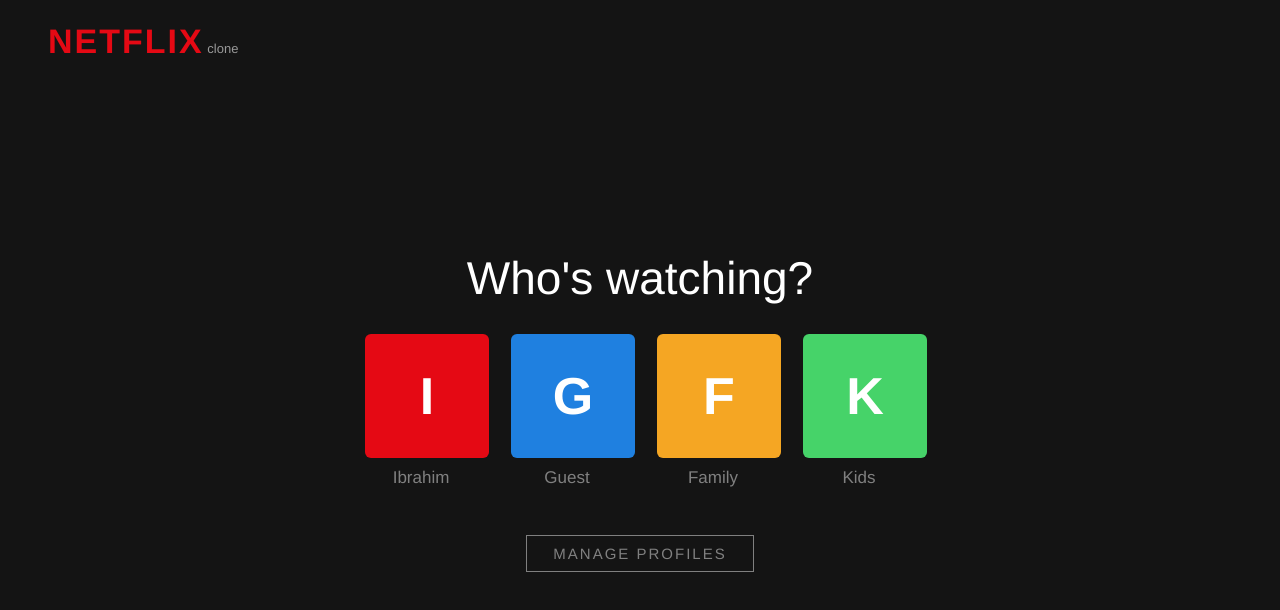
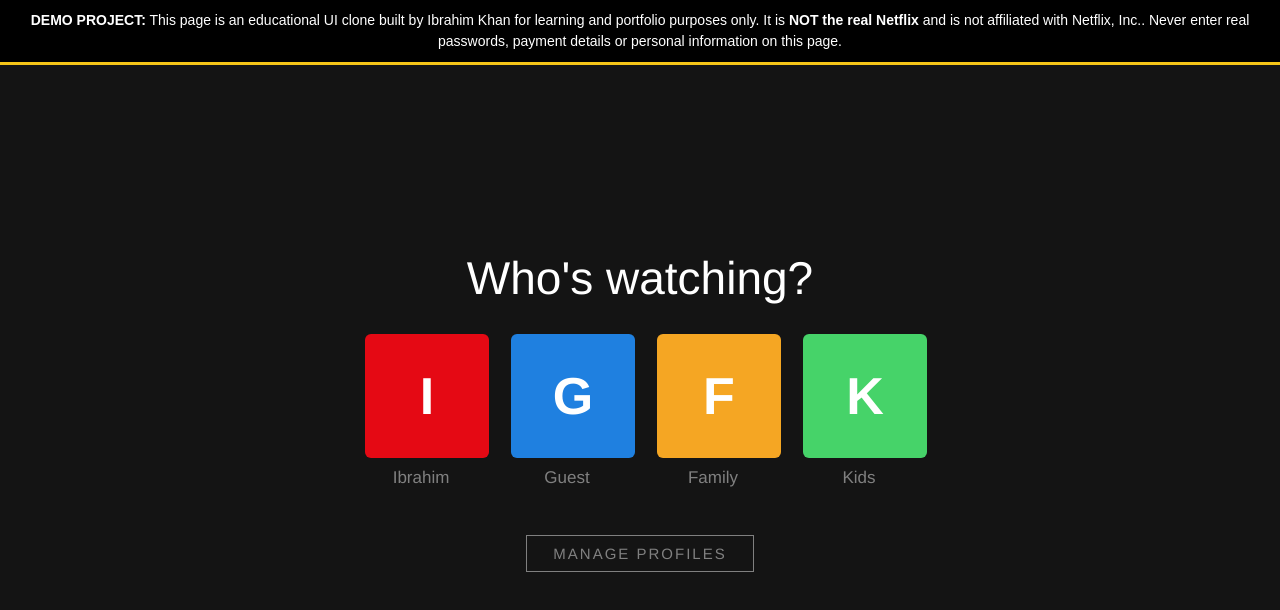
Before and after one commit to ibrahimx305/netflix-clone, a plain HTML site: page index.html in a window 1280 px wide. Drawn offline with Linux system fonts and the light colour scheme.

Commit message:
Add clear demo-project banner (educational clone, not the real brand, no real info)

```diff
--- a/index.html
+++ b/index.html
@@ -79,6 +79,7 @@
 </style>
 </head>
 <body>
+<div class="demo-banner-ik" style="position:relative;z-index:99999;background:#000;color:#fff;font-family:Arial,Helvetica,sans-serif;font-size:14px;line-height:1.5;text-align:center;padding:10px 14px;border-bottom:3px solid #f5c518;"><strong>DEMO PROJECT:</strong> This page is an educational UI clone built by Ibrahim Khan for learning and portfolio purposes only. It is <strong>NOT the real Netflix</strong> and is not affiliated with Netflix, Inc.. Never enter real passwords, payment details or personal information on this page.</div>
 
 <!-- ================= WHO'S WATCHING ================= -->
 <div id="gate">
```
